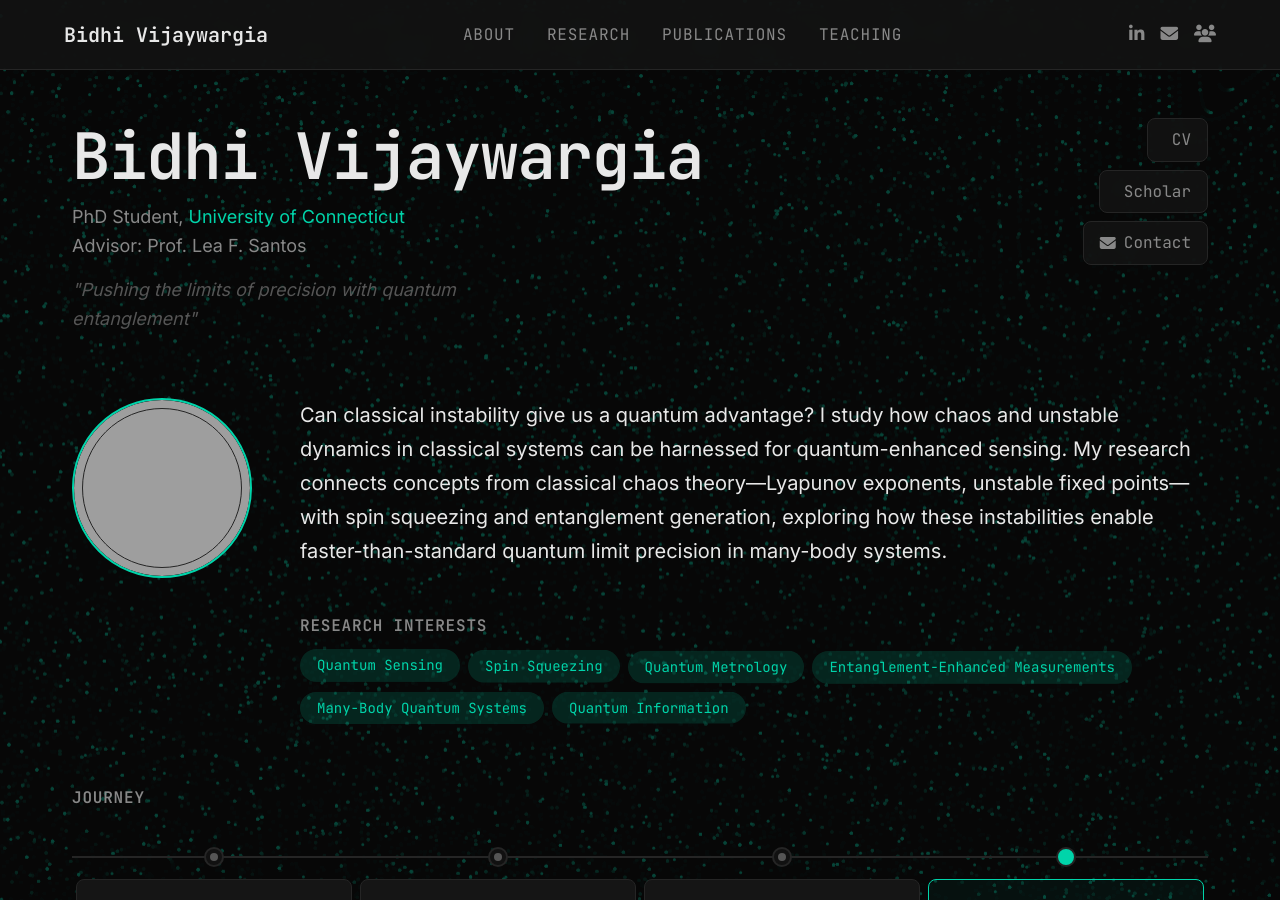
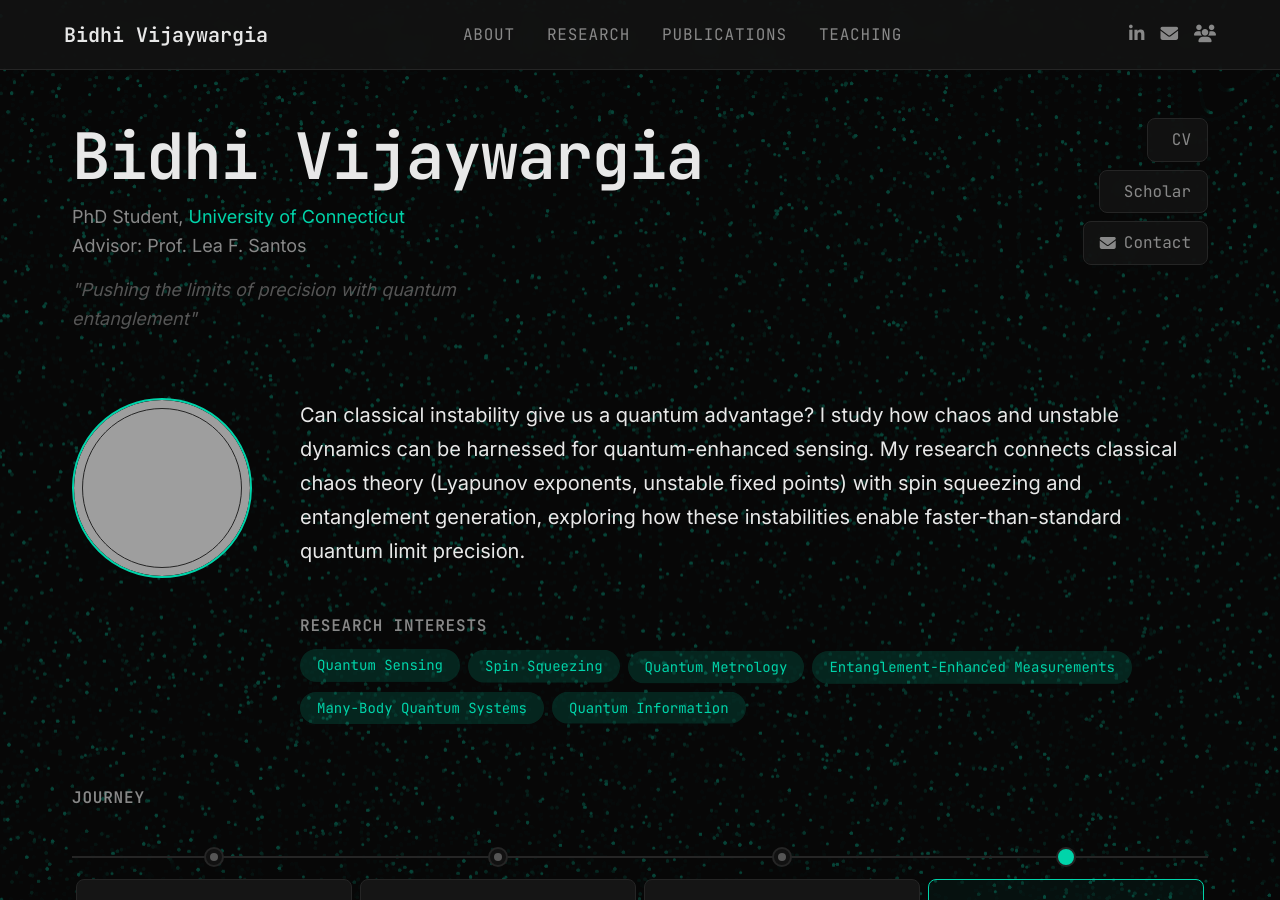
Before and after one commit to Bidhivj/Bidhivj, a Jekyll site: the page built from index.html, in a window 1280 px wide and 900 px high. Built offline with Jekyll 4.4.1, drawn with Linux system fonts in a browser that asks for light colours; a style sheet for code colours, icons or effects is not loaded; grey boxes are pictures that could not be loaded.

Commit message:
Remove em dashes from bio

```diff
--- a/_includes/hero.html
+++ b/_includes/hero.html
@@ -63,7 +63,7 @@
 
       <div class="hero__bio-section">
         <p class="hero__bio">
-          Can classical instability give us a quantum advantage? I study how chaos and unstable dynamics in classical systems can be harnessed for quantum-enhanced sensing. My research connects concepts from classical chaos theory—Lyapunov exponents, unstable fixed points—with spin squeezing and entanglement generation, exploring how these instabilities enable faster-than-standard quantum limit precision in many-body systems.
+          Can classical instability give us a quantum advantage? I study how chaos and unstable dynamics can be harnessed for quantum-enhanced sensing. My research connects classical chaos theory (Lyapunov exponents, unstable fixed points) with spin squeezing and entanglement generation, exploring how these instabilities enable faster-than-standard quantum limit precision.
         </p>
 
         <div class="hero__interests">
```
